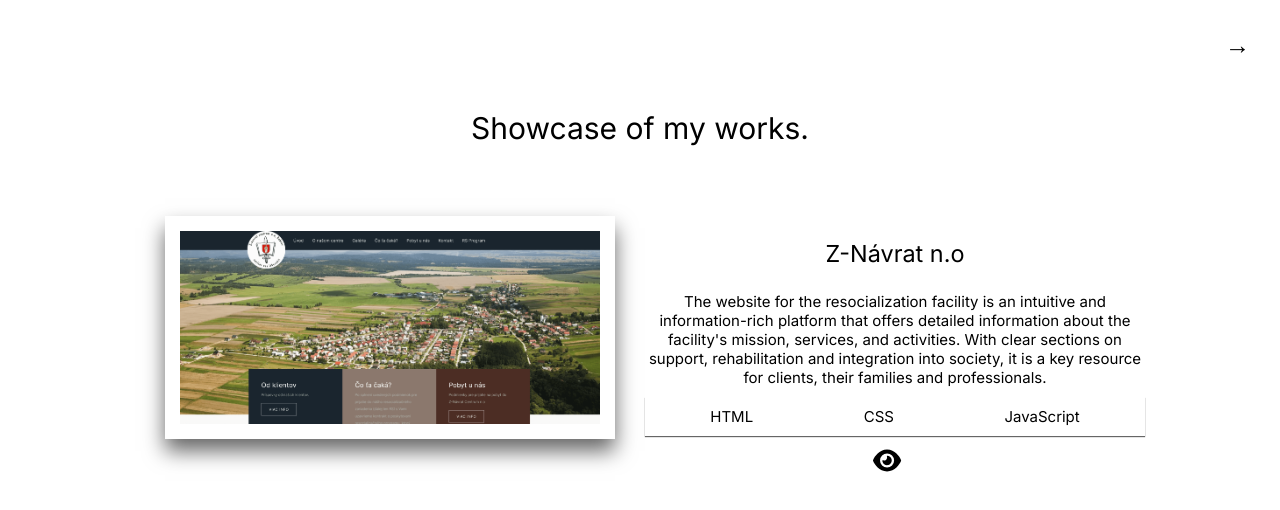
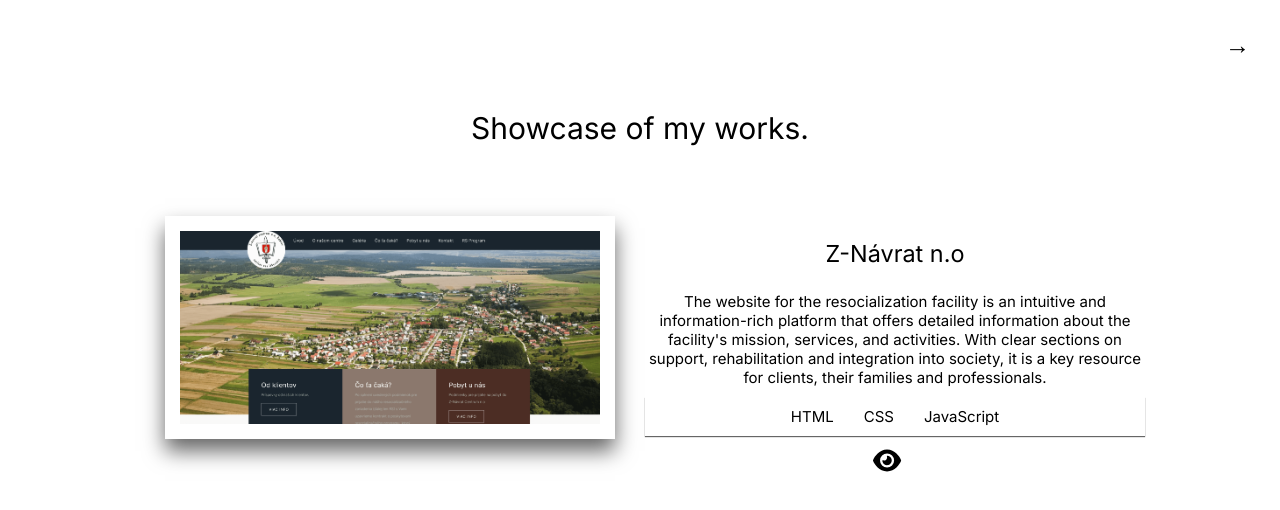
Before and after one commit to denismisko/portfolio, a React (Create React App) app: page /works in a window 1280 px wide. Shown: the top 510 px of the page. Built offline with nearby package versions, Linux system fonts and the light colour scheme.

Commit message:
minor changes in MyWorks component and scss file.

```diff
--- a/src/components/works/MyWorks.tsx
+++ b/src/components/works/MyWorks.tsx
@@ -35,7 +35,7 @@ function MyWorks() {
           <p>{project.description}</p>
           <div className="technologies">
             {project.technologies.map((technology: any, index: any) => (
-              <p key={index}>{technology}</p>
+              <li key={index}>{technology}</li>
             ))}
           </div>
           <div className="info-icons">
--- a/src/components/works/Works.scss
+++ b/src/components/works/Works.scss
@@ -1,26 +1,23 @@
-@import '../../sass/abstracts/variables';
+@import "../../sass/abstracts/variables";
 
 /* WORKS */
 
 .dark .works {
-    color:$white;
+  color: $white;
   background: $dark-bg;
 }
 
 .works img {
-
   width: 450px;
 
   padding: 15px;
 
-    box-shadow: 0px 12px 20px rgba(0, 0, 0,0.6);
+  box-shadow: 0px 12px 20px rgba(0, 0, 0, 0.6);
 
   display: flex;
-
 }
 
 @media screen and (max-width: 895px) {
-
   .works img {
     margin-left: auto;
     margin-right: auto;
@@ -29,19 +26,15 @@
   .card-description {
     margin-top: 60px;
   }
-
 }
 
 @media screen and (max-width: 450px) {
-
   .work img {
     width: 300px;
   }
-
 }
 
 @media screen and (max-width: 300px) {
-
   .works img {
     width: 250px;
   }
@@ -53,127 +46,99 @@
 }
 
 @media screen and (max-width: 515px) {
-
   .work {
     right: 30px;
   }
-
 }
 
 @media screen and (max-width: 485px) {
-
   .work {
     right: 45px;
   }
-
 }
 
 @media screen and (max-width: 465px) {
-
   .work {
     right: 55px;
   }
-
 }
 
 @media screen and (max-width: 450px) {
-
   .work {
     right: 30px;
   }
-
 }
 
 @media screen and (max-width: 450px) {
-
   .work {
     right: -10px;
   }
-
 }
 
 @media screen and (max-width: 431px) {
-
   .work {
     right: 70px;
   }
-
 }
 
 @media screen and (max-width: 430px) {
-
   .work {
     right: 1px;
   }
-
 }
 
 @media screen and (max-width: 415px) {
-
   .work {
-        right:1px;
+    right: 1px;
   }
-
 }
 
 @media screen and (max-width: 400px) {
-
   .work {
     right: 10px;
   }
-
 }
 
 @media screen and (max-width: 376px) {
-
   .work {
     right: 20px;
-
   }
-
 }
 
 @media screen and (max-width: 362px) {
-
   .work {
     right: 30px;
   }
-
 }
 
 @media screen and (max-width: 334px) {
-
   .work {
     right: 45px;
   }
-
 }
 
 @media screen and (max-width: 315px) {
-
   .work {
     right: 52px;
   }
-
 }
 
 @media screen and (max-width: 30px) {
-
   .work {
     right: 0px;
   }
-
 }
 
 .works h2 {
   margin-bottom: 40px;
 }
 
-.works h2,h3 {
-    font-weight:400 ;
+.works h2,
+h3 {
+  font-weight: 400;
 }
 
-.works .headline  {
+.works .headline {
   margin-bottom: 40px;
 }
 
@@ -188,89 +153,89 @@
   justify-content: center;
 }
 
-.card-description p{
+.card-description {
+  position: relative;
+  text-align: center;
+  max-width: 500px;
+
+  & li {
+    list-style: none;
+    font-size: 15px;
+  }
+
+  & p {
     font-size: 15px;
     text-align: center;
     margin: auto;
   }
 
-.card-description > p {
+  & > p {
     margin-bottom: 10px;
   }
-
-.card-description {
-    position: relative;
-    text-align: center;
-    max-width: 500px;
-
 }
 
-@media screen and (max-width:515px) {
+@media screen and (max-width: 515px) {
   .card-description {
     left: 30px;
   }
 }
 
-@media screen and (max-width:500px) {
+@media screen and (max-width: 500px) {
   .card-description {
     left: 30px;
   }
 }
 
-
-@media screen and (max-width:480px) {
+@media screen and (max-width: 480px) {
   .card-description {
     left: 45px;
   }
 }
 
-@media screen and (max-width:450px) {
+@media screen and (max-width: 450px) {
   .card-description {
     left: 2px;
   }
 }
 
-@media screen and (max-width:430px) {
+@media screen and (max-width: 430px) {
   .card-description {
     left: 5px;
   }
 }
 
-@media screen and (max-width:412px) {
+@media screen and (max-width: 412px) {
   .card-description {
     left: 8px;
   }
 }
 
-
-@media screen and (max-width:393px) {
+@media screen and (max-width: 393px) {
   .card-description {
     left: 10px;
   }
 }
 
-
-@media screen and (max-width:365px) {
+@media screen and (max-width: 365px) {
   .card-description {
     left: 30px;
   }
 }
 
-@media screen and (max-width:334px) {
+@media screen and (max-width: 334px) {
   .card-description {
     left: 43px;
   }
 }
 
-@media screen and (max-width:305px) {
+@media screen and (max-width: 305px) {
   .card-description {
     left: 53px;
   }
 }
 
-
 .card-image {
-    margin-right: 30px ;
+  margin-right: 30px;
   margin-left: 30px;
 }
 
@@ -278,7 +243,7 @@
   flex-direction: row-reverse;
 }
 
-@media screen and (max-width:895px) {
+@media screen and (max-width: 895px) {
   .reverse {
     flex-direction: column;
   }
@@ -290,17 +255,18 @@
 
 .technologies {
   display: flex;
-    justify-content:center ;
-    box-shadow: 0px 1px 1px rgba(0, 0, 0,0.6);
+  justify-content: center;
+  box-shadow: 0px 1px 1px rgba(0, 0, 0, 0.6);
   padding: 10px;
+  gap: 30px;
 }
 
 .info-icons {
   font-size: 25px;
   margin-top: 10px;
-}
 
-.info-icons a {
+  & a {
     padding-right: 15px;
     color: $black;
   }
+}
```
Lines whose indentation alone changed are shown as unchanged.
